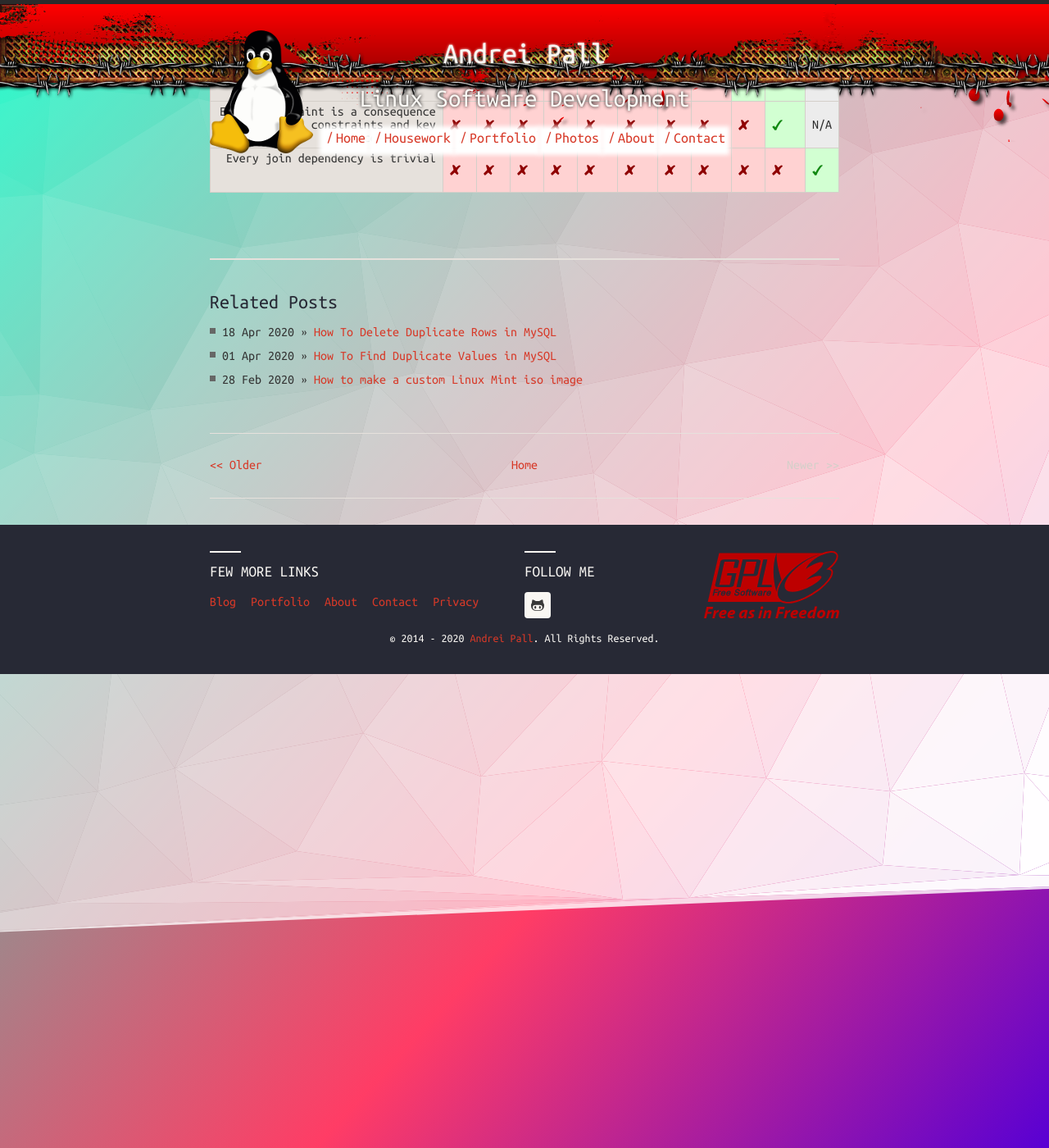
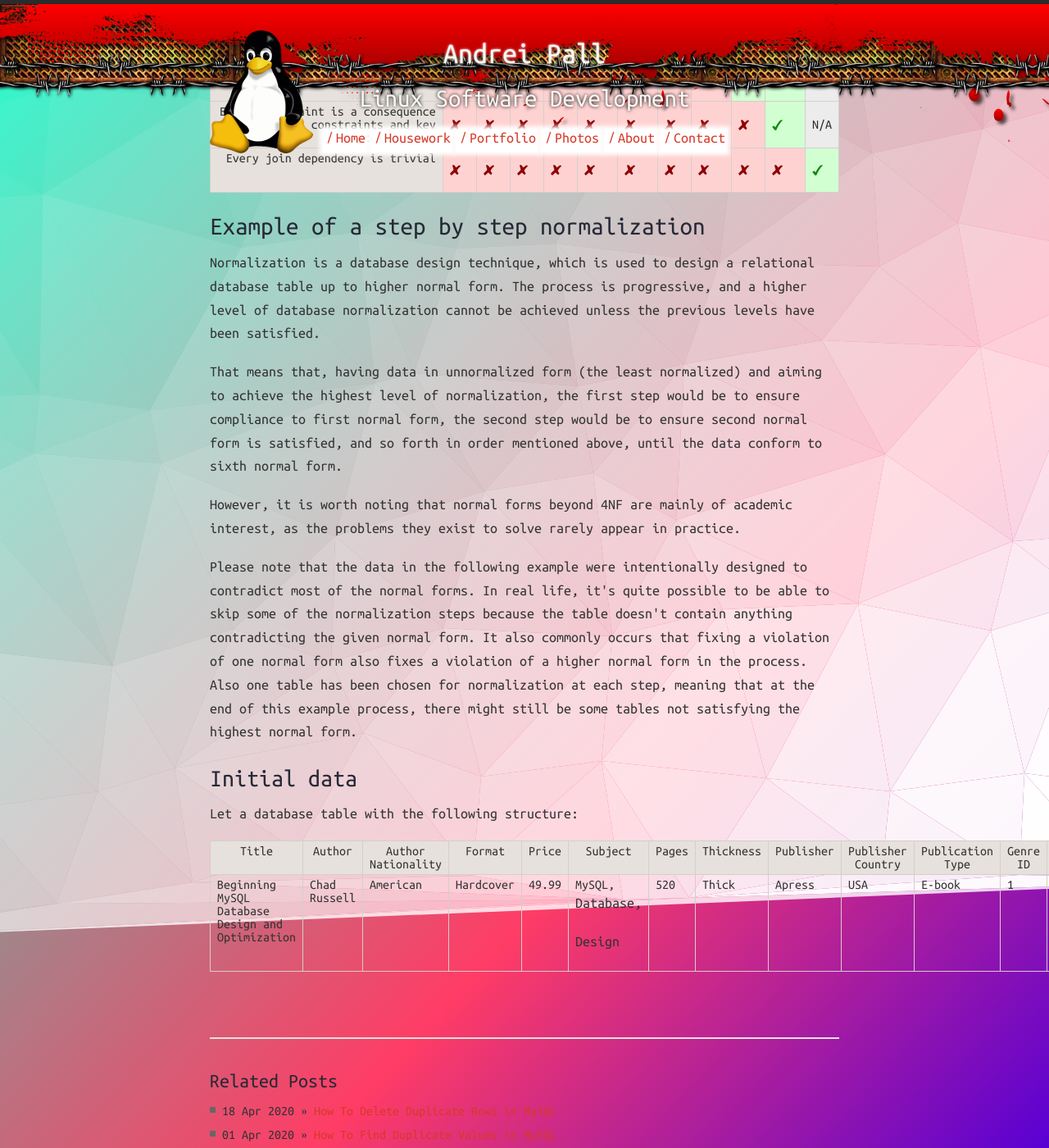
Before and after one commit to andreipall/andreipall.github.io, a Jekyll site: the page built from _posts/2020-05-05-database-normalization.markdown, in a window 1280 px wide and 1400 px high, scrolled down 1658 px. Shown: the whole window at 82% size. Built offline with Jekyll 4.4.1, drawn with Linux system fonts in a browser that asks for light colours; comment, search, counter and statistics services are not loaded.

Commit message:
Update 2020-05-05-database-normalization.markdown

```diff
--- a/_posts/2020-05-05-database-normalization.markdown
+++ b/_posts/2020-05-05-database-normalization.markdown
@@ -207,3 +207,68 @@ excerpt: Database normalization is the process of structuring a relational datab
 <td data-sort-value="No" style="background: #FFD2D2; color:black; vertical-align: middle; text-align: center;" class="table-no2"><img alt="No" src="/assets/img/13px-Dark_Red_x.svg.png" decoding="async" title="No"  data-file-width="600" data-file-height="600" width="13" height="13"></td>
 <td data-sort-value="Yes" style="background: #D2FFD2; color: black; vertical-align: middle; text-align: center;" class="table-yes2"><img alt="Yes" src="/assets/img/13px-Green_check.svg.png" decoding="async" title="Yes" data-file-width="600" data-file-height="600" width="13" height="13">
 </td></tr></tbody></table>
+<h2>Example of a step by step normalization</h2>
+<p>Normalization is a database design technique, which is used to design a relational database table up to higher normal form. The process is progressive, and a higher level of database normalization cannot be achieved unless the previous levels have been satisfied.</p>
+<p>That means that, having data in unnormalized form (the least normalized) and aiming to achieve the highest level of normalization, the first step would be to ensure compliance to first normal form, the second step would be to ensure second normal form is satisfied, and so forth in order mentioned above, until the data conform to sixth normal form.</p>
+<p>However, it is worth noting that normal forms beyond 4NF are mainly of academic interest, as the problems they exist to solve rarely appear in practice.</p>
+<p>Please note that the data in the following example were intentionally designed to contradict most of the normal forms. In real life, it's quite possible to be able to skip some of the normalization steps because the table doesn't contain anything contradicting the given normal form. It also commonly occurs that fixing a violation of one normal form also fixes a violation of a higher normal form in the process. Also one table has been chosen for normalization at each step, meaning that at the end of this example process, there might still be some tables not satisfying the highest normal form.</p>
+<h3>Initial data</h3>
+<p>Let a database table with the following structure:</p>
+<table>
+<tbody><tr>
+<th>Title
+</th>
+<th>Author
+</th>
+<th>Author Nationality
+</th>
+<th>Format
+</th>
+<th>Price
+</th>
+<th>Subject
+</th>
+<th>Pages
+</th>
+<th>Thickness
+</th>
+<th>Publisher
+</th>
+<th>Publisher Country
+</th>
+<th>Publication Type
+</th>
+<th>Genre ID
+</th>
+<th>Genre Name
+</th></tr>
+<tr>
+<td>Beginning MySQL Database Design and Optimization
+</td>
+<td>Chad Russell
+</td>
+<td>American
+</td>
+<td>Hardcover
+</td>
+<td>49.99
+</td>
+<td>MySQL,
+<p>Database,
+</p><p>Design
+</p>
+</td>
+<td>520
+</td>
+<td>Thick
+</td>
+<td>Apress
+</td>
+<td>USA
+</td>
+<td>E-book
+</td>
+<td>1
+</td>
+<td>Tutorial
+</td></tr></tbody></table>
```
